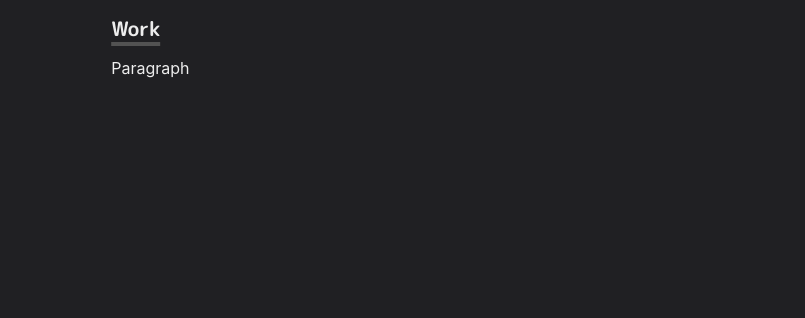
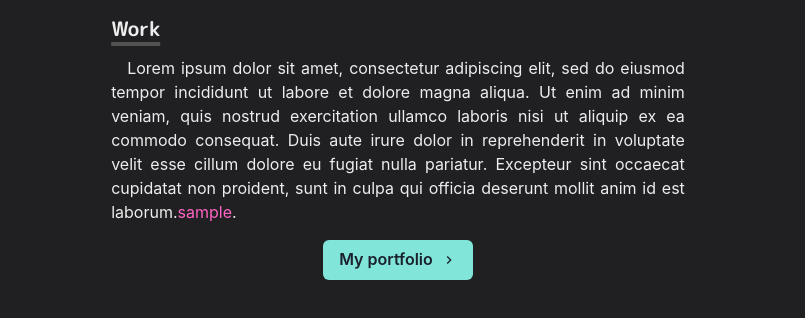
Before and after one commit to khoshi-higashi/homepage, a Next.js app: page / in a window 1280 px wide. Shown: the part 206-524 px from the top of the page, without its empty margins (242-1047 px from the left). Built offline with nearby package versions, Linux system fonts and the light colour scheme.

Commit message:
説明文とボタン設置

```diff
--- /dev/null
+++ b/components/paragraph.js
@@ -0,0 +1,8 @@
+import styled from "@emotion/styled";
+
+const Paragraph = styled.p`
+    text-align: justify;
+    text-indent: 1em;
+`
+
+export default Paragraph
--- a/pages/index.js
+++ b/pages/index.js
@@ -1,5 +1,8 @@
-import { Container, Box, Heading, Image, useColorModeValue } from "@chakra-ui/react"
+import NextLink from "next/link"
+import { Container, Box, Heading, Image, useColorModeValue, Link,Button } from "@chakra-ui/react"
 import Section from "../components/section"
+import Paragraph from "../components/paragraph"
+import { ChevronRightIcon } from "@chakra-ui/icons"
 
 const Page = () => {
   return (
@@ -24,7 +27,20 @@
         <Heading as="h3" variant="section-title">
           Work
         </Heading>
-        <p>Paragraph</p>
+        <Paragraph>
+          Lorem ipsum dolor sit amet, consectetur adipiscing elit, sed do eiusmod tempor incididunt ut labore et dolore magna aliqua. Ut enim ad minim veniam, quis nostrud exercitation ullamco laboris nisi ut aliquip ex ea commodo consequat. Duis aute irure dolor in reprehenderit in voluptate velit esse cillum dolore eu fugiat nulla pariatur. Excepteur sint occaecat cupidatat non proident, sunt in culpa qui officia deserunt mollit anim id est laborum.
+          <NextLink href="/works/sample">
+            <Link>sample</Link>
+          </NextLink>
+          .
+        </Paragraph>
+        <Box align="center" my={4}>
+          <NextLink href="/works">
+            <Button rightIcon={<ChevronRightIcon />} colorScheme="teal">
+              My portfolio
+            </Button>
+          </NextLink>
+        </Box>
       </Section>
     </Container>
   )
```
